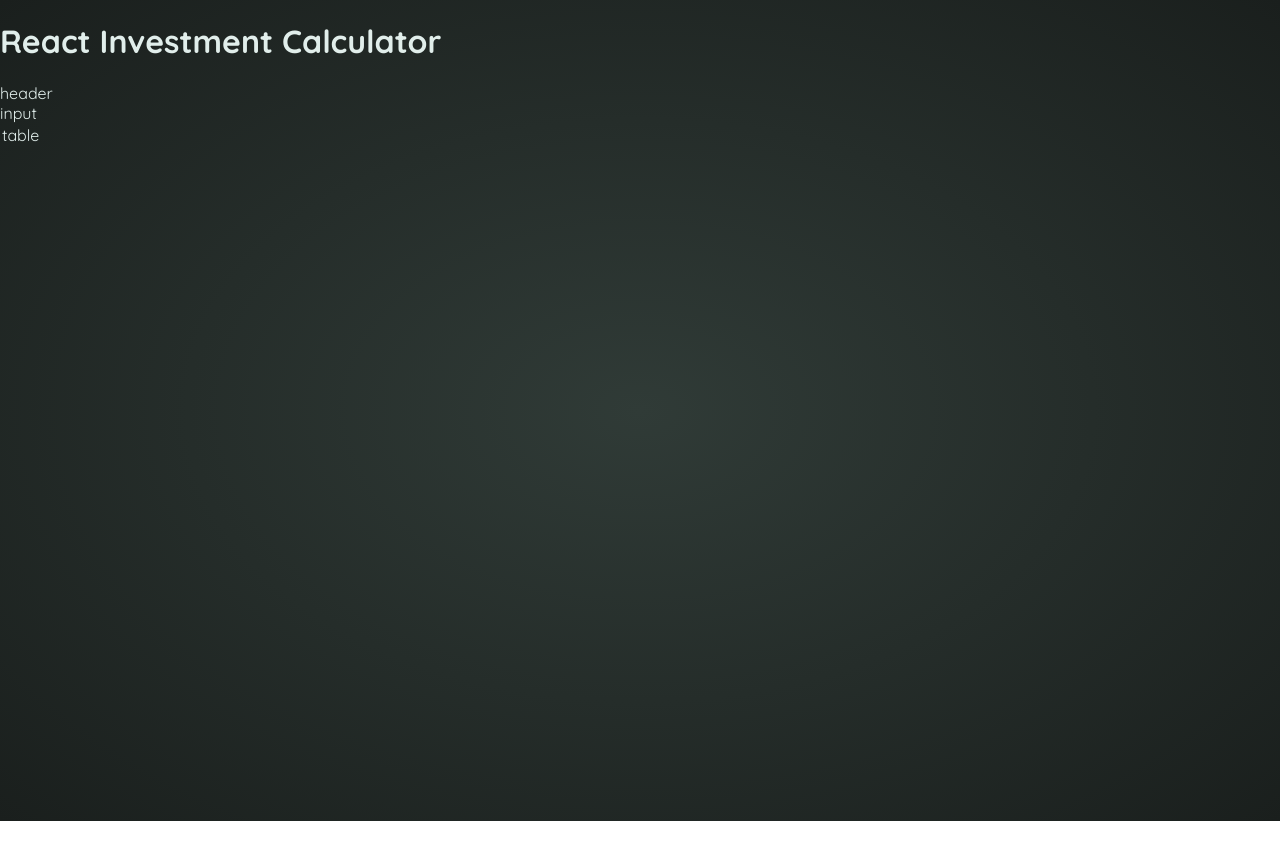
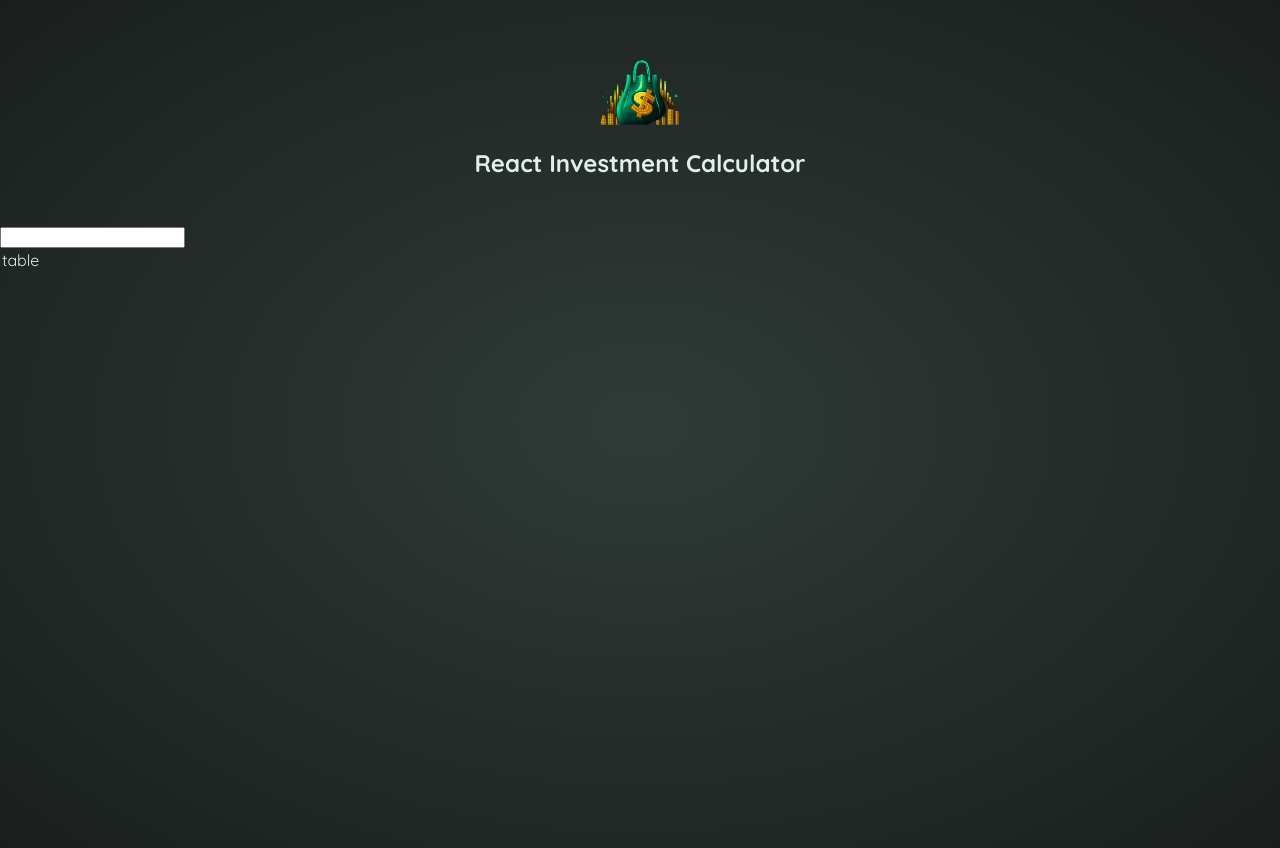
Before and after one commit to olekachur/investment_calculator, a React (Vite) app: page / in a window 1280 px wide. Before the commit the page ends 821 px from the top, so only its background shows below. Built offline with nearby package versions, Linux system fonts and the light colour scheme.

Commit message:
ading Header

```diff
--- a/src/App.jsx
+++ b/src/App.jsx
@@ -6,7 +6,6 @@
 
 function App() {
   return (<>
-    <h1>React Investment Calculator</h1>
     <Header />
     <UserInput />
     <ResultTable />
--- a/src/components/Header.jsx
+++ b/src/components/Header.jsx
@@ -1,3 +1,8 @@
+import investImage from "../assets/investment-calculator-logo.png";
+
 export default function Header() {
-    return <header>header</header>
+    return <header id="header">
+        <img src={investImage} alt="Investment calculator image" />
+        <h1>React Investment Calculator</h1>
+    </header>
 }
--- a/src/components/UserInput.jsx
+++ b/src/components/UserInput.jsx
@@ -1,3 +1,5 @@
 export default function UserInput() {
-    return <>input</>
+    return <>
+        <input></input>
+    </>
 }
```
